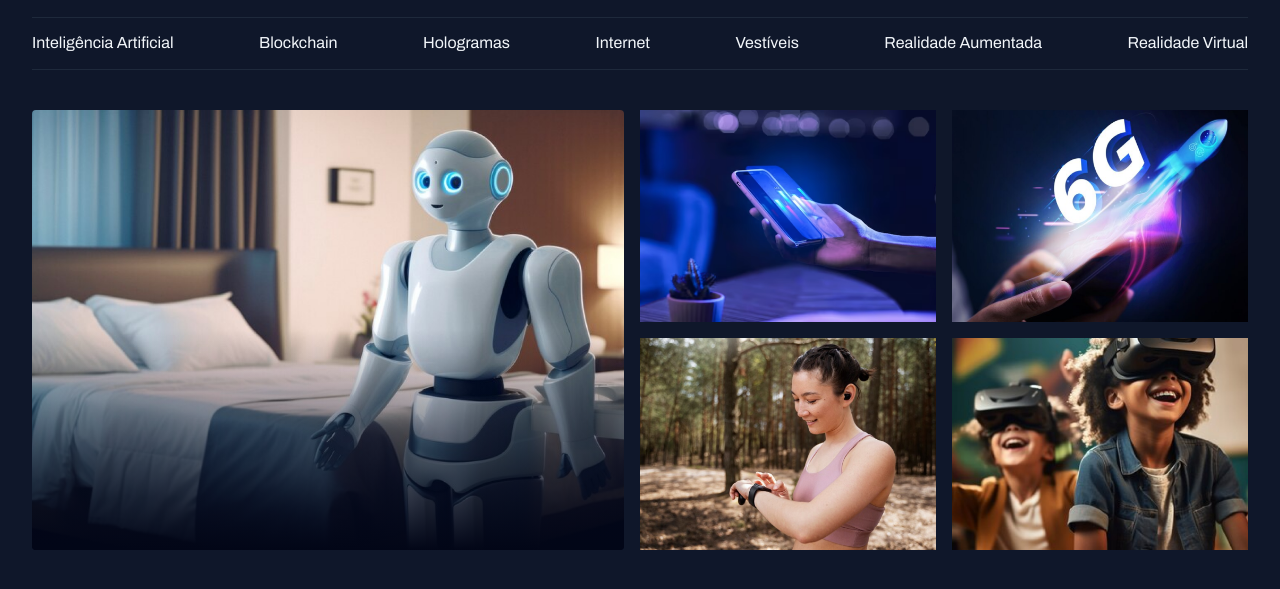
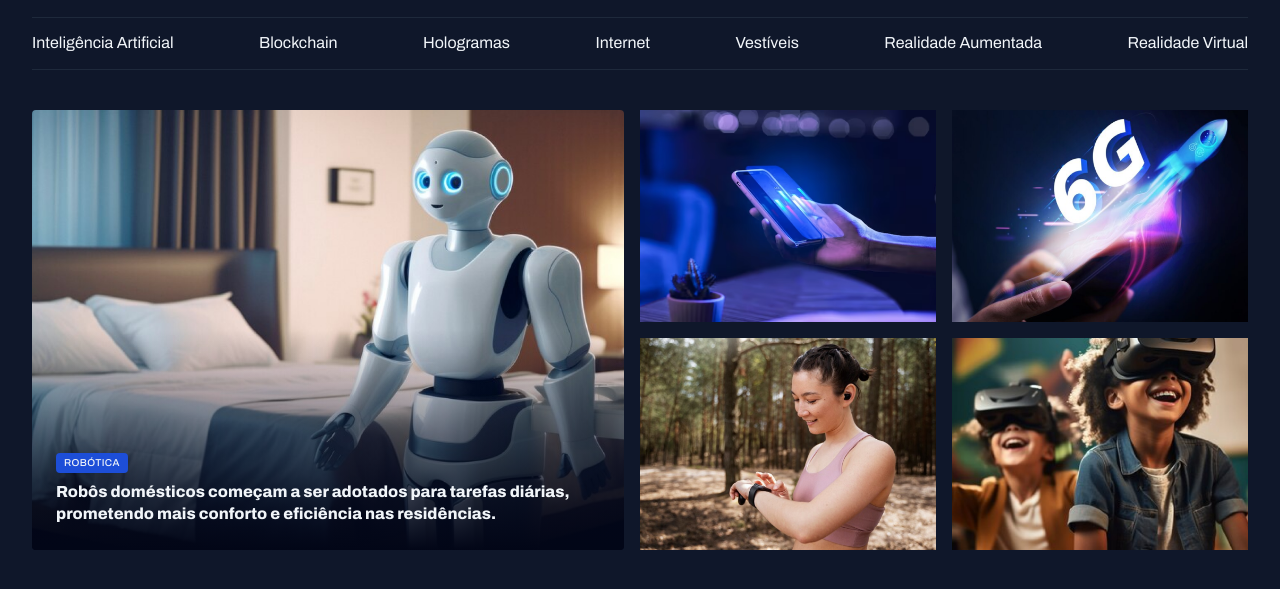
Before and after one commit to micaelleitee/fullstack-projeto-portal-noticias, a plain HTML site: page index.html in a window 1280 px wide. Shown: the part 45-634 px from the top of the page. Drawn offline with Linux system fonts and the light colour scheme.

Commit message:
add content-tag in html and css

```diff
--- a/css/global.css
+++ b/css/global.css
@@ -57,3 +57,15 @@ img {
 main {
   margin-top: 40px;
 }
+
+.content-tag {
+  display: inline-block;
+  background-color: var(--brand-color-dark);
+  padding: 4px 8px;
+  border-radius: 4px;
+  font: 500 10px/1.2 var(--font-family);
+  text-transform: uppercase;
+  letter-spacing: 0.04em;
+  color: var(--text-color-primary);
+  box-shadow: 0px 04px 16px rgba(2, 6, 23, 0.25);
+}
--- a/css/section.css
+++ b/css/section.css
@@ -15,4 +15,12 @@
       background: linear-gradient(180deg, transparent 0%, #020617 100%);
     }
   }
+  figcaption {
+    position: absolute;
+    bottom: 0;
+    padding: 24px;
+    h2 {
+      margin-top: 8px;
+    }
+  }
 }
--- a/css/utility.css
+++ b/css/utility.css
@@ -13,3 +13,15 @@
 .gap-16 {
   gap: 16px;
 }
+
+.text-2xl {
+  font: var(--h1);
+}
+
+.text-xl {
+  font: var(--h2);
+}
+
+.text-lg {
+  font: var(--h3);
+}
--- a/index.html
+++ b/index.html
@@ -39,9 +39,16 @@
     </header>
     <main class="grid container">
       <section id="feature" class="grid grid-flow-col gap-16">
-        <div class="card">
+        <figure class="card">
           <img src="assets/img/Image 01.png" alt="imagem1" />
-        </div>
+          <figcaption>
+            <span class="content-tag">Robótica</span>
+            <h2 class="text-xl">
+              Robôs domésticos começam a ser adotados para tarefas diárias,
+              prometendo mais conforto e eficiência nas residências.
+            </h2>
+          </figcaption>
+        </figure>
         <div class="grid grid-cols-2 gap-16">
           <div>
             <img src="assets/img/Image 02.png" alt="imagem2" />
```
